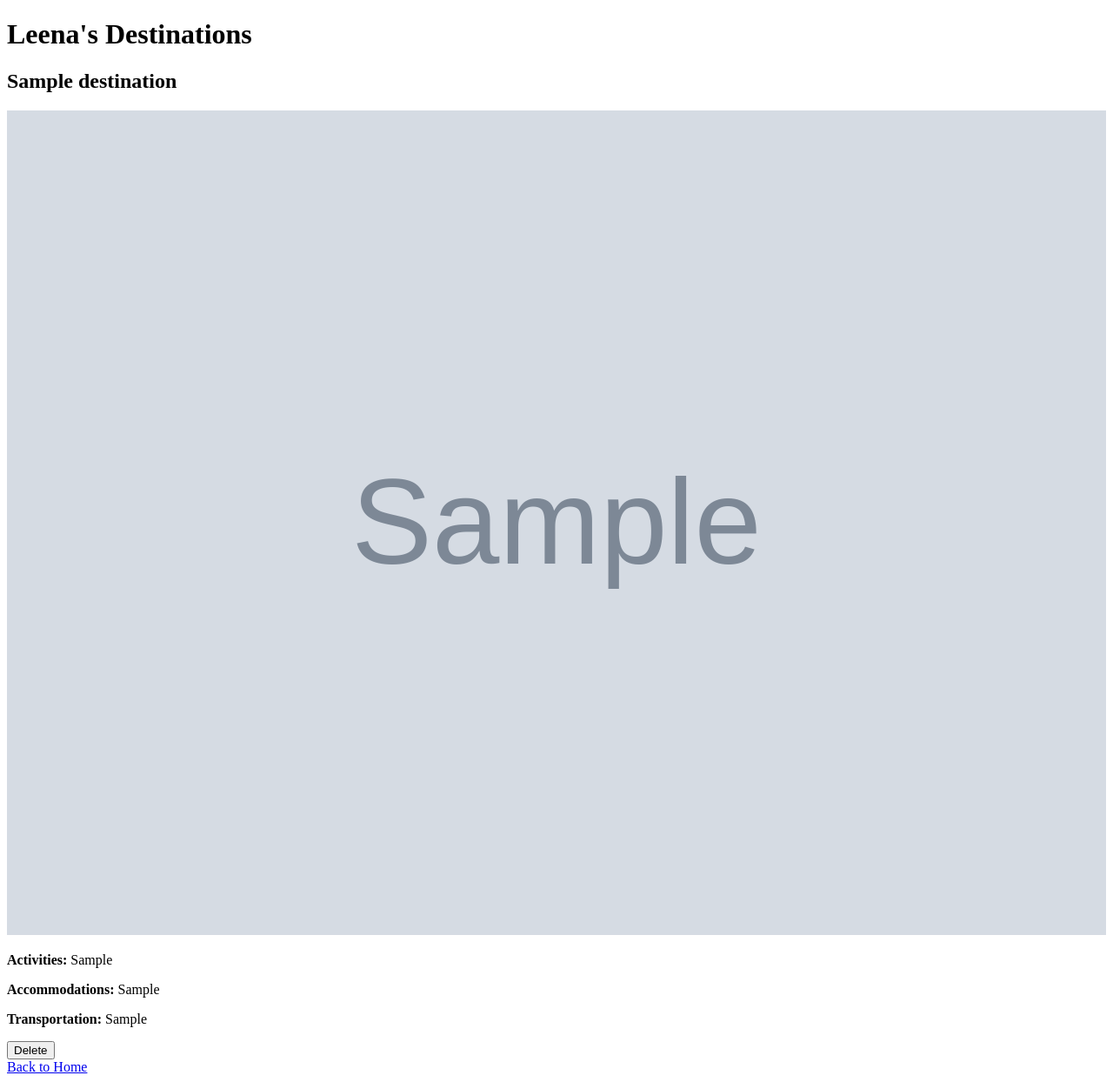
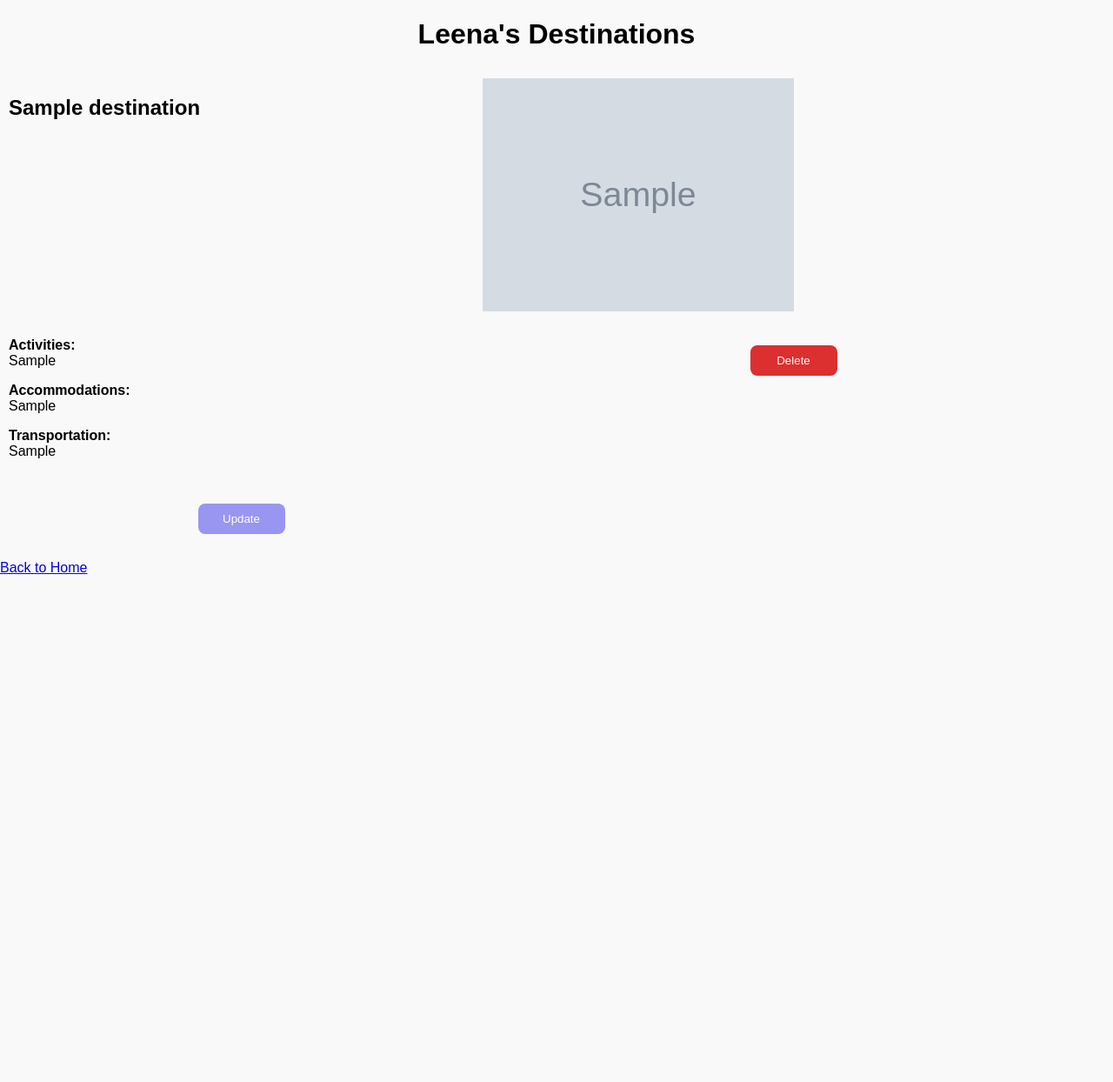
Before and after one commit to Lynguyen817/Travel-Itinerary-Manager, a Flask app: page /get_destinations in a window 1280 px wide. Shown: the whole page at 87% size. After the commit the page ends 660 px from the top, so only its background shows below. Run offline with Flask 3, Linux system fonts and the light colour scheme; a user stored in the database is signed in; tables that the repository leaves empty hold one stand-in row (values such as "Sample post"); grey boxes marked "Sample" are stand-in pictures; some libraries are stand-ins or nearby versions.

Commit message:
edit CSS

```diff
--- a/datamanager/sqlite_data_manager.py
+++ b/datamanager/sqlite_data_manager.py
@@ -6,11 +6,14 @@ class SQLiteDataManager(DataManagerInterface):
     def __init__(self, db):
         self.db = db
 
-    def get_destinations(self, user_id):
-        """Get all user's destinations."""
+    def get_destinations(self, user_id, destination_id=None):
+        """Get all user's destinations or a specific destination."""
         user = User.query.get(user_id)
         if user:
-            return user.favorites
+            if destination_id:
+                return Destination.query.filter_by(user_id=user_id, id=destination_id).first()
+            else:
+                return user.favorites
         else:
             return []
 
--- a/main.py
+++ b/main.py
@@ -1,12 +1,10 @@
 from flask import Flask, jsonify, request, render_template, redirect, url_for
-#from flask_bootstrap import Bootstrap
 from datamanager.sqlite_data_manager import *
 from flask_login import LoginManager, login_user, login_required, logout_user, current_user
 import secrets
 import string
 
 app = Flask(__name__, template_folder='templates')
-#bootstrap = Bootstrap(app)
 
 app.config['SQLALCHEMY_DATABASE_URI'] = 'sqlite:///travelItineraries.db'
 
@@ -106,7 +104,6 @@ def get_destinations():
         destination.accommodations = destination.accommodations.replace("\n", "<br>")
         destination.transportation = destination.transportation.replace("\n", "<br>")
 
-
     return render_template('user_destinations.html', user=user, list_of_destinations=list_of_destinations)
 
 
@@ -162,24 +159,27 @@ def delete_destination(user_id, destination_id):
         return f"An error occurred: {str(e)}"
 
 
-@app.route('/update_destination/<destination_id>', methods=['GET', 'POST'])
+@app.route('/update_destination/<int:user_id>/<int:destination_id>', methods=['GET', 'POST'])
 @login_required
-def update_destination(destination_id):
+def update_destination(user_id, destination_id):
+    # Get the destination data
+    destination = data_manager.get_destinations(user_id, destination_id)
+    if not destination:
+        return "Destination not found."
+
     if request.method == 'POST':
         new_poster = request.form.get('new_poster')
         new_activities = request.form.get('new_activities')
         new_accommodations = request.form.get('new_accommodations')
         new_transportation = request.form.get('new_transportation')
 
-        updated = data_manager.update_destination(
-            current_user.id, destination_id, new_poster, new_activities, new_accommodations, new_transportation
-        )
-        if updated:
-            return redirect(url_for('get_destinations'))
-        else:
-            return "Destination not found", 400
+        try:
+            data_manager.update_destination(user_id, destination_id, new_poster,new_activities, new_accommodations, new_transportation)
+            return redirect(url_for('get_destinations', user_id=user_id))
+        except ValueError as e:
+            return str(3), 400
 
-    return render_template('update_destination.html', user_id=current_user.id, destination_id=destination_id)
+    return render_template('update_destination.html', user_id=user_id, destination=destination)
 
 
 if __name__ == "__main__":
--- a/static/style.css
+++ b/static/style.css
@@ -40,9 +40,9 @@ nav ul li a:hover {
 
 form {
     max-width: 400px;
-    margin: 0 auto:
+    margin: 0 auto;
     padding: 20px;
-    border: 1pz solid #ccc;
+    border: 1px solid #ccc;
     border-radius: 8px;
 }
 
@@ -65,6 +65,48 @@ button {
 
 button:hover {
     background-color: #0056b3;
+}
+
+.grid-destination {
+    display: grid;
+    grid-template-columns: auto auto;
+    grid-gap: 10px;
+    padding: 10px;
+}
+
+.grid-iem {
+    background-color: #ddd;
+    padding: 20px;
+    border-radius: 8px;
+}
+
+.delete, .update {
+    border: none;
+    padding: 5px ;
+    margin-bottom: 5px;
+}
+
+.delete_button, .update_button {
+    width: 100px;
+    border: none;
+    border-radius: 8px;
+    cursor: pointer;
+}
+
+.delete_button {
+    background-color: #dc2f2f;
+}
+
+.delete_button:hover {
+    background-color: #fd5959;
+}
+
+.update_button {
+    background-color: #9896f1;
+}
+
+.update_button:hover {
+    background-color: #afc5ff;
 }
 
 main {
@@ -212,3 +254,7 @@ input[type="submit"]:hover {
 .login-container form button[type="submit"]:hover {
     background-color: #0056b3;
 }
+
+.all-destination {
+    background-color: none;
+}
--- a/templates/index.html
+++ b/templates/index.html
@@ -11,6 +11,7 @@
 <body>
     <header>
         <h1>Welcome to Travel Itinerary Manager</h1>
+        <br>
         <nav>
             <ul>
                 <li><a href="/">Home</a></li>
--- a/templates/user_destinations.html
+++ b/templates/user_destinations.html
@@ -6,23 +6,32 @@
           content="width=device-width, user-scalable=no, initial-scale=1.0, maximum-scale=1.0, minimum-scale=1.0">
     <meta http-equiv="X-UA-Compatible" content="ie=edge">
     <title>Document</title>
+    <link rel="stylesheet" href="/static/style.css">
 </head>
 <body>
-     <div class="container">
+     <div class="all-destinations">
         <h1>{{ user.username }}'s Destinations</h1>
         <div class="destination-list">
             {% if list_of_destinations %}
                 {% for destination in list_of_destinations %}
-                    <div class="destination">
+                    <div class="grid-destination">
                         <h2>{{ destination.des_name }}</h2>
-                        <img src="{{ destination.poster_url }}" width=100% alt="Poster">
-                        <div class="details">
-                            <p><strong>Activities:</strong> {{ destination.activities | safe}}</p>
-                            <p><strong>Accommodations:</strong> {{ destination.accommodations | safe}}</p>
-                            <p><strong>Transportation:</strong> {{ destination.transportation |safe}}</p>
+                        <div class="grid-item">
+                            <img src="{{ destination.poster_url }}" width=50% alt="Poster">
                         </div>
-                        <form action="/delete_destination/{{ current_user.id }}/{{ destination.id }}" method="POST">
-                            <button type="submit">Delete</button>
+                        <div class="grid-item">
+                            <div class="details">
+                            <p><strong>Activities:</strong><br> {{ destination.activities | safe}}</p>
+                            <p><strong>Accommodations:</strong><br> {{ destination.accommodations | safe}}</p>
+                            <p><strong>Transportation:</strong><br> {{ destination.transportation |safe}}</p>
+                            </div>
+                        </div>
+
+                        <form class="delete" action="/delete_destination/{{ current_user.id }}/{{ destination.id }}" method="POST">
+                            <button  class="delete_button" type="submit">Delete</button>
+                        </form>
+                        <form class="update" action="/update_destination/{{ current_user.id }}/{{ destination.id }}" method="POST">
+                            <button class="update_button" type="submit">Update</button>
                         </form>
                     </div>
                 {% endfor %}
```
Also changed, not shown: templates/update_destination.html (added, +32 -0 lines).
